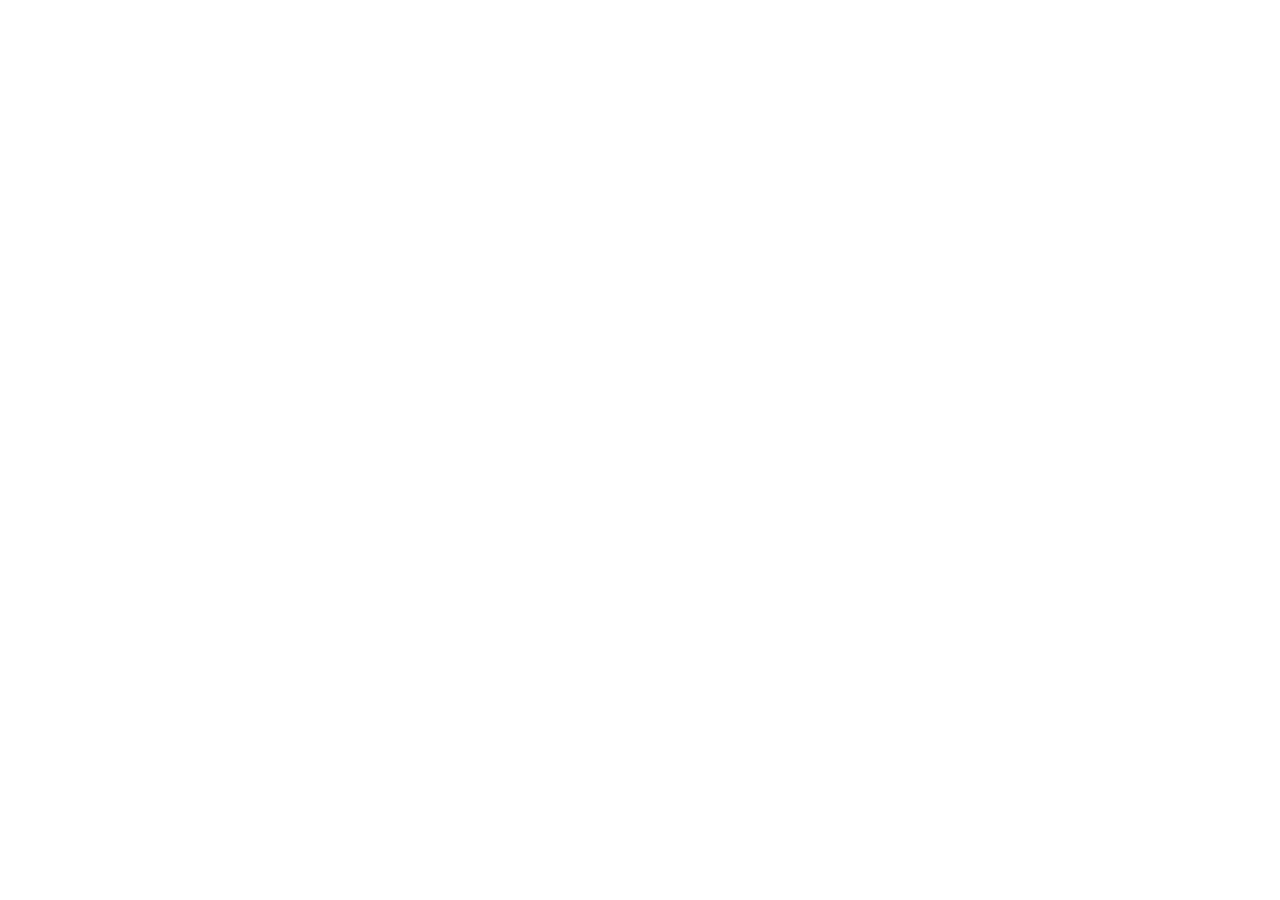
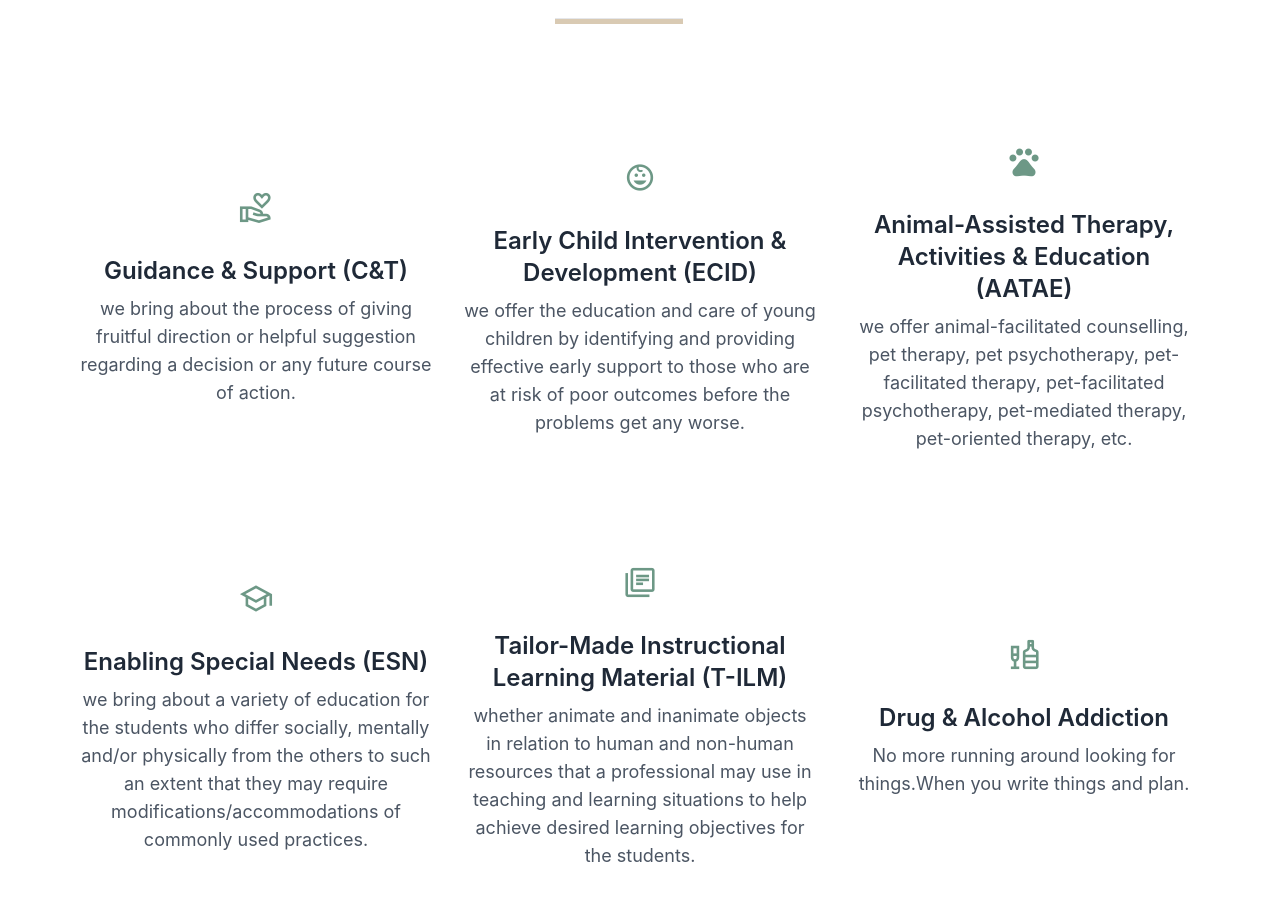
Before and after one commit to sahilrohera10/TapEnabler, a React (Create React App) app: page / in a window 1280 px wide. Shown: the part 1500-2400 px from the top of the page. Before the commit the page ends 1394 px from the top, so only its background shows below. Built offline with nearby package versions, Linux system fonts and the light colour scheme.

Commit message:
servicesdone

```diff
--- a/public/index.html
+++ b/public/index.html
@@ -13,6 +13,10 @@
     <link
       href="https://unpkg.com/tailwindcss@^2/dist/tailwind.min.css"
       rel="stylesheet"
+    />
+    <link
+      rel="stylesheet"
+      href="https://fonts.googleapis.com/css2?family=Material+Symbols+Outlined:opsz,wght,FILL,GRAD@24,400,0,0"
     />
     <!--
       manifest.json provides metadata used when your web app is installed on a
--- a/src/Components/About/About.css
+++ b/src/Components/About/About.css
@@ -4,7 +4,7 @@
 }
 .list{
     margin: 20px;
-    border: 5px solid #6D9886;
+    border-bottom: 2px solid #6D9886;
     padding: 5px;
     /* background-color: #6D9886; */
     /* color: #F6F6F6; */
--- /dev/null
+++ b/src/Components/Services/Services.js
@@ -0,0 +1,143 @@
+import React from "react";
+
+export default function Services() {
+  return (
+    <div className="dark:bg-gray-900">
+      <section className="mx-auto container py-20 ">
+        <div className="flex justify-center items-center flex-col">
+          <div className="lg:text-3xl md:text-5xl text-4xl font-black leading-10 text-center text-gray-800 dark:text-white">
+            <h1 className="pb-4" style={{ color: "#212121" }}>
+              Our Services
+            </h1>
+            <hr style={{ width: "10vw", marginLeft: "1vw" }} />
+          </div>
+          <div className="pt-24 grid lg:grid-cols-3 md:grid-cols-2 justify-center items-center xl:gap-y-16 gap-y-20 gap-x-16 lg:gap-x-20 xl:gap-x-0 lg:px-10 xl:px-0">
+            <div className="cursor-pointer hover:shadow py-6 xl:px-4 rounded xl:w-96 w-60 flex justify-center items-center flex-col">
+              <div className="mb-6">
+                <span
+                  style={{ fontSize: "35px", color: "#6D9886" }}
+                  class="material-symbols-outlined"
+                >
+                  volunteer_activism
+                </span>
+              </div>
+              <div className="text-gray-800 dark:text-white text-2xl font-semibold text-center">
+                <h2>Guidance & Support (C&T)</h2>
+              </div>
+              <div className="text-gray-600 dark:text-gray-300 mt-2 text-lg text-center ">
+                <p>
+                  we bring about the process of giving fruitful direction or
+                  helpful suggestion regarding a decision or any future course
+                  of action.
+                </p>
+              </div>
+            </div>
+            <div className="cursor-pointer hover:shadow py-6 xl:px-4 rounded xl:w-96 w-60 flex justify-center items-center flex-col">
+              <div className="mb-6">
+                <span
+                  style={{ fontSize: "35px", color: "#6D9886" }}
+                  class="material-symbols-outlined"
+                >
+                  child_care
+                </span>
+              </div>
+              <div className="text-gray-800 dark:text-white text-2xl font-semibold text-center">
+                <h2>Early Child Intervention & Development (ECID)</h2>
+              </div>
+              <div className="text-gray-600 dark:text-gray-300 mt-2 text-lg text-center">
+                <p>
+                  we offer the education and care of young children by
+                  identifying and providing effective early support to those who
+                  are at risk of poor outcomes before the problems get any
+                  worse.
+                </p>
+              </div>
+            </div>
+            <div className="cursor-pointer hover:shadow py-6 xl:px-4 rounded xl:w-96 w-60 flex justify-center items-center flex-col">
+              <div className="mb-6">
+                <span
+                  style={{ fontSize: "35px", color: "#6D9886" }}
+                  class="material-symbols-outlined"
+                >
+                  pets
+                </span>
+              </div>
+              <div className="text-gray-800 dark:text-white text-2xl font-semibold text-center">
+                <h2>Animal-Assisted Therapy, Activities & Education (AATAE)</h2>
+              </div>
+              <div className="text-gray-600 dark:text-gray-300 mt-2 text-lg text-center">
+                <p>
+                  we offer animal-facilitated counselling, pet therapy, pet
+                  psychotherapy, pet-facilitated therapy, pet-facilitated
+                  psychotherapy, pet-mediated therapy, pet-oriented therapy,
+                  etc.
+                </p>
+              </div>
+            </div>
+            <div className="cursor-pointer hover:shadow py-6 xl:px-4 rounded xl:w-96 w-60 flex justify-center items-center flex-col">
+              <div className="mb-6">
+                <span
+                  style={{ fontSize: "35px", color: "#6D9886" }}
+                  class="material-symbols-outlined"
+                >
+                  school
+                </span>
+              </div>
+              <div className="text-gray-800 dark:text-white text-2xl font-semibold text-center">
+                <h2>Enabling Special Needs (ESN)</h2>
+              </div>
+              <div className="text-gray-600 dark:text-gray-300 mt-2 text-lg text-center">
+                <p>
+                  we bring about a variety of education for the students who
+                  differ socially, mentally and/or physically from the others to
+                  such an extent that they may require
+                  modifications/accommodations of commonly used practices.
+                </p>
+              </div>
+            </div>
+            <div className="cursor-pointer hover:shadow py-6 xl:px-4 rounded xl:w-96 w-60 flex justify-center items-center flex-col">
+              <div className="mb-6">
+                <span
+                  style={{ fontSize: "35px", color: "#6D9886" }}
+                  class="material-symbols-outlined"
+                >
+                  library_books
+                </span>
+              </div>
+              <div className="text-gray-800 dark:text-white text-2xl font-semibold text-center">
+                <h2>Tailor-Made Instructional Learning Material (T-ILM)</h2>
+              </div>
+              <div className="text-gray-600 dark:text-gray-300 mt-2 text-lg text-center">
+                <p>
+                  whether animate and inanimate objects in relation to human and
+                  non-human resources that a professional may use in teaching
+                  and learning situations to help achieve desired learning
+                  objectives for the students.
+                </p>
+              </div>
+            </div>
+            <div className="cursor-pointer hover:shadow py-6 xl:px-4 rounded xl:w-96 w-60 flex justify-center items-center flex-col">
+              <div className="mb-6">
+                <span
+                  style={{ fontSize: "35px", color: "#6D9886" }}
+                  class="material-symbols-outlined"
+                >
+                  liquor
+                </span>
+              </div>
+              <div className="text-gray-800 dark:text-white text-2xl font-semibold text-center">
+                <h2>Drug & Alcohol Addiction</h2>
+              </div>
+              <div className="text-gray-600 dark:text-gray-300 mt-2 text-lg text-center">
+                <p>
+                  No more running around looking for things.When you write
+                  things and plan.
+                </p>
+              </div>
+            </div>
+          </div>
+        </div>
+      </section>
+    </div>
+  );
+}
--- a/src/Pages/LandingPage.js
+++ b/src/Pages/LandingPage.js
@@ -1,6 +1,7 @@
 import React from "react";
 import Header2 from "../Components/Header2/Header2";
 import About from "../Components/About/About";
+import Services from "../Components/Services/Services";
 
 export default function LandingPage() {
   return (
@@ -8,6 +9,7 @@
       <Header2 />
       <br />
       <About />
+      <Services />
     </div>
   );
 }
```
